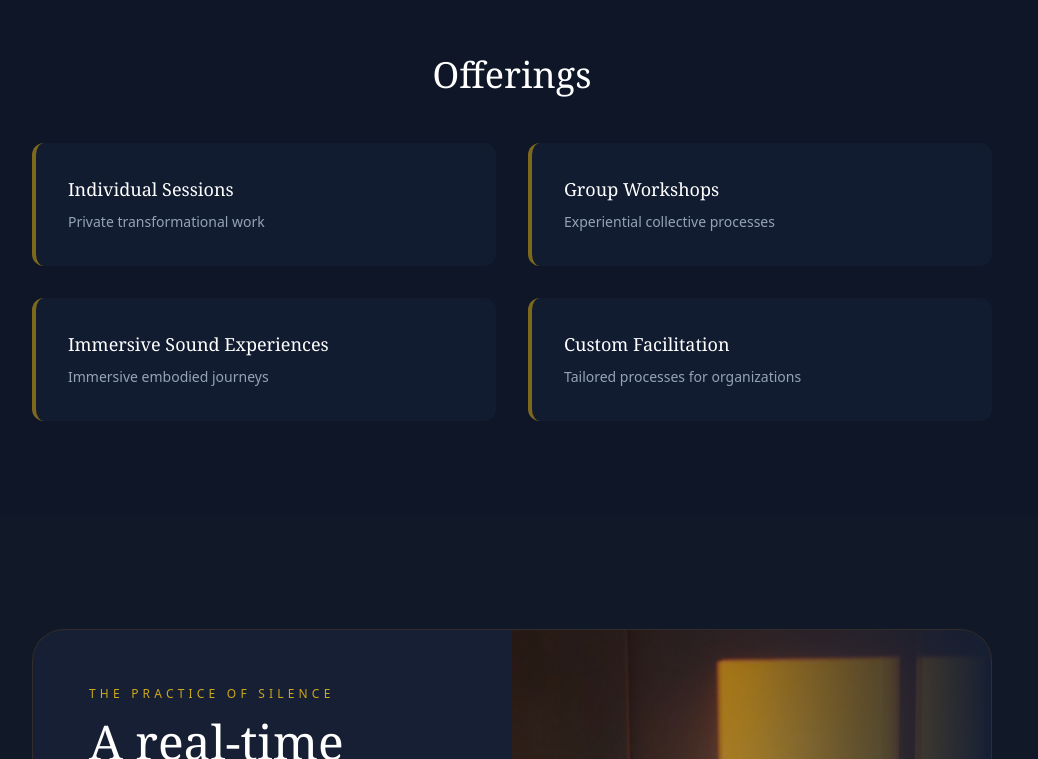
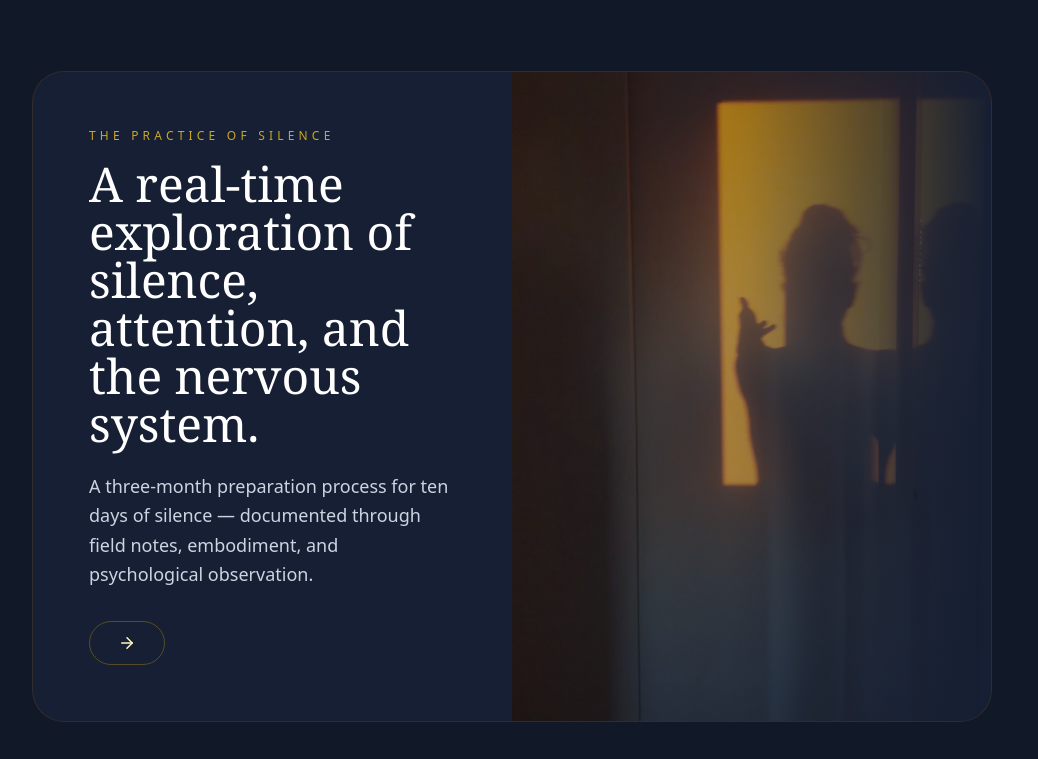
Before and after one commit to tihomirapsiholog/tihomira, a React (Create React App) app: page /en in a window 1280 px wide. Shown: the part 2227-2986 px from the top of the page, without its empty margins (128-1166 px from the left). Built offline with nearby package versions, Linux system fonts and the light colour scheme; the HTML template or start-up script is replaced by a standard one.

Commit message:
Update HomePage.jsx

```diff
--- a/src/pages/HomePage.jsx
+++ b/src/pages/HomePage.jsx
@@ -262,31 +262,6 @@ export default function HomePage({ setCurrentPage, t }) {
           </div>
         </section>
 
-        <section className="bg-[#0e1628] py-20 md:py-24">
-          <div className="mx-auto max-w-5xl px-4 sm:px-6 lg:px-8">
-            <h2 className="mb-12 text-center font-serif text-3xl text-white md:text-4xl reveal">
-              {t.home.offerings}
-            </h2>
-
-            <div className="grid gap-8 md:grid-cols-2">
-              {[
-                { title: t.home.offering1, subtitle: t.home.offering1Sub, href: '/work#individual' },
-                { title: t.home.offering2, subtitle: t.home.offering2Sub, href: '/work#groups' },
-                { title: t.home.offering3, subtitle: t.home.offering3Sub, href: '/work#sound' },
-                { title: t.home.offering4, subtitle: t.home.offering4Sub, href: '/zoom-maestra' },
-              ].map((item, i) => (
-                <button
-                  key={i}
-                  onClick={() => setCurrentPage(item.href)}
-                  className="rounded-xl border-l-4 border-yellow-500/50 bg-[#121c31] p-8 text-left transition-all hover:border-yellow-400 hover:bg-[#16223b] reveal"
-                >
-                  <h3 className="text-lg font-serif text-white">{item.title}</h3>
-                  <p className="mt-2 text-sm leading-relaxed text-slate-400">{item.subtitle}</p>
-                </button>
-              ))}
-            </div>
-          </div>
-        </section>
 <section className="bg-[#111827] py-24 md:py-28">
   <div className="mx-auto max-w-5xl px-4 sm:px-6 lg:px-8">
     <div className="overflow-hidden rounded-[32px] border border-yellow-700/20 bg-[#161f33] reveal">
```
